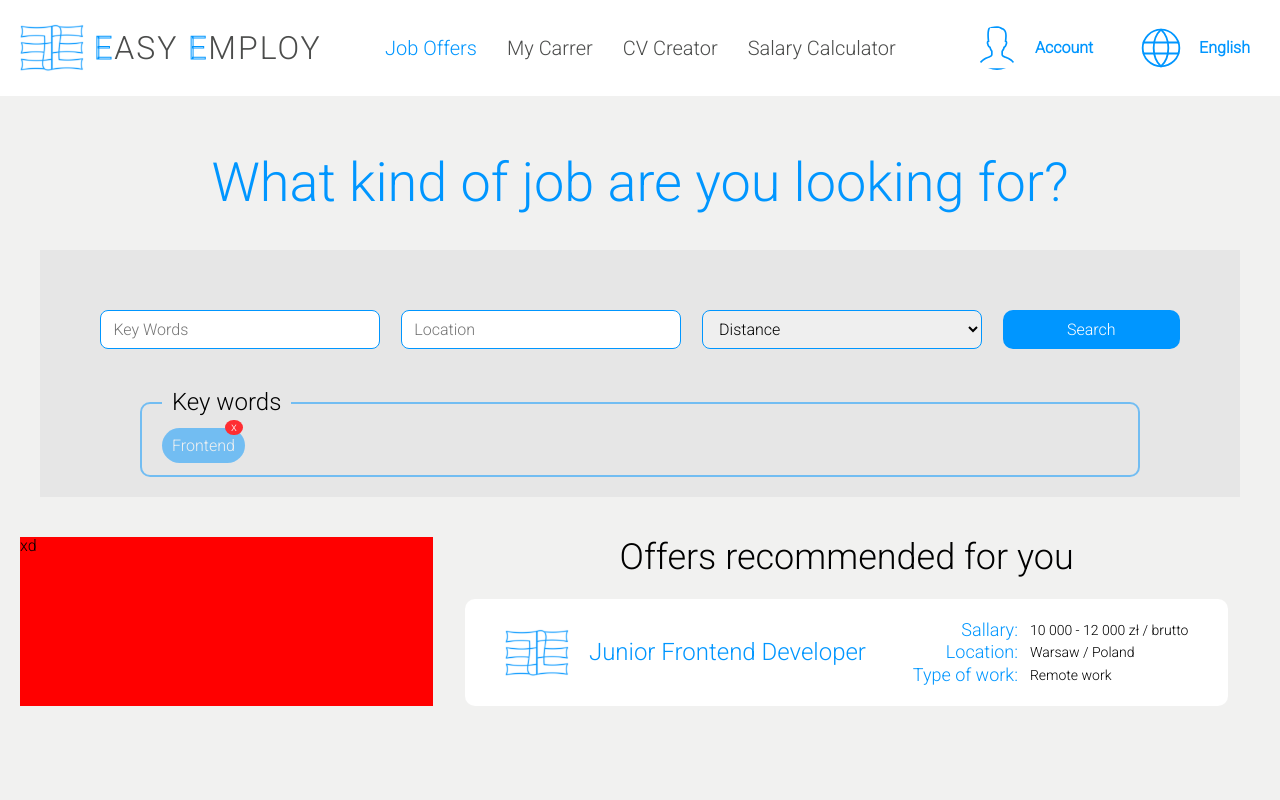
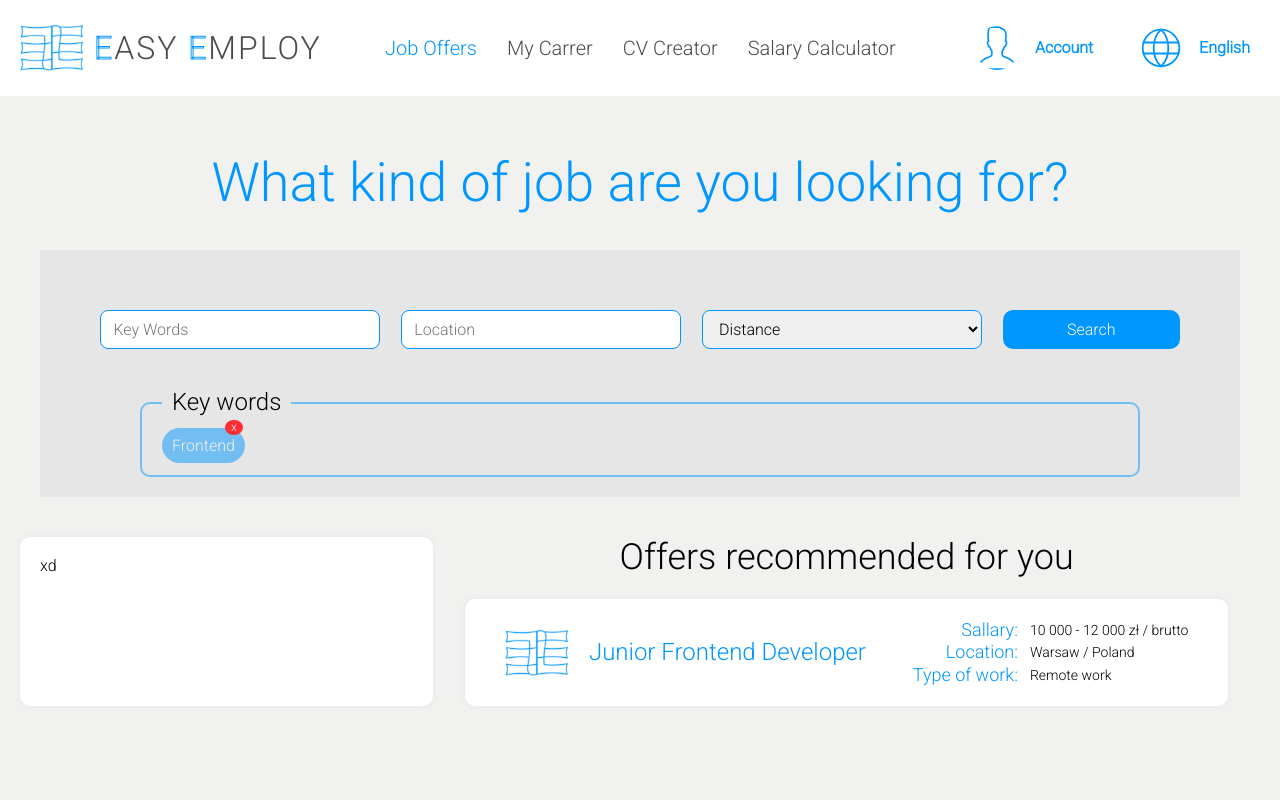
Before and after one commit to mizdebski77/Easy-Employ, a React (Create React App) app: page /Offers in a window 1280 px wide. Shown: the top 800 px of the page. Built offline with nearby package versions, Linux system fonts and the light colour scheme.

Commit message:
Styles to filters wrapper added

```diff
--- a/src/features/JobOffers/styledJobOffers.ts
+++ b/src/features/JobOffers/styledJobOffers.ts
@@ -172,7 +172,8 @@ export const OffersContainer = styled.div`
     display: grid;
     grid-template-columns: 1fr 2fr;
     max-width: 1500px;
-    margin-top: 40px;
+    margin: 40px auto;
+    justify-content: center;
 `;
 
 export const OffersTitle = styled.h2`
@@ -183,7 +184,10 @@ export const OffersTitle = styled.h2`
 `;
 
 export const FiltersWrapper = styled.div`
-    background: red;
+    background: ${({ theme }) => theme.color.secondColor};
+    box-shadow: 0 0 6px ${({ theme }) => theme.color.thirdColor};
+    border-radius: 10px;
+    padding: 20px;
 `;
 
 export const MainSection = styled.div`
@@ -201,6 +205,7 @@ export const OfferTile = styled.div`
     gap: 32px;
     cursor: pointer;
     transition: 0.3s;
+    box-shadow: 0 0 6px ${({ theme }) => theme.color.thirdColor};
 
     &:hover {
         transform: scale(1.01);
```
